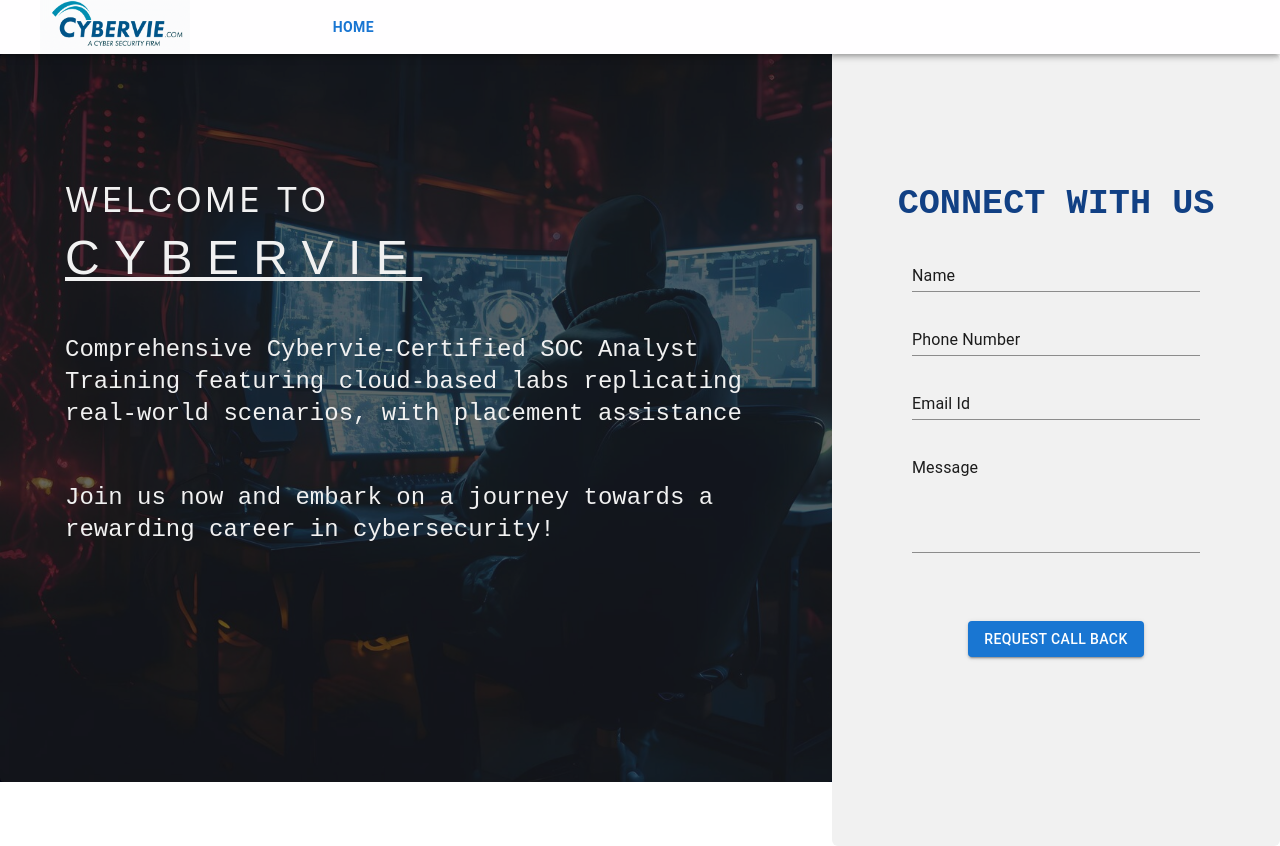
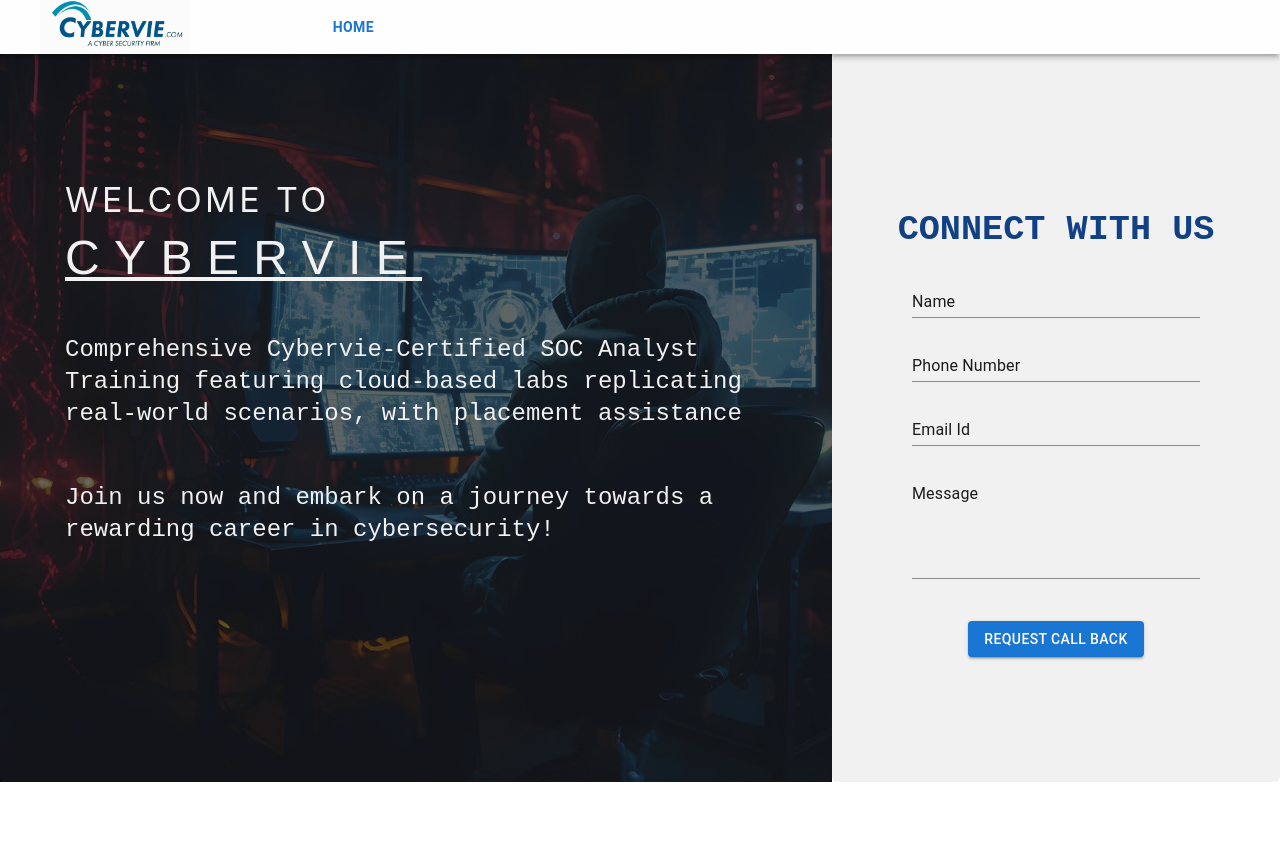
Before and after one commit to Finney-Solomon/cybervie-lead-generations, a React (Create React App) app: page / in a window 1280 px wide. After the commit the page ends 800 px from the top, so only its background shows below. Built offline with nearby package versions, Linux system fonts and the light colour scheme.

Commit message:
08-form Corrections and Loader update

```diff
--- a/src/components/LeadForm.jsx
+++ b/src/components/LeadForm.jsx
@@ -7,6 +7,7 @@ import { useForm } from "react-hook-form";
 import axios from "../api/api";
 import { useDispatch } from "react-redux";
 import { openSnackBarNotification } from "../redux/actions";
+import { Backdrop, CircularProgress } from "@mui/material";
 
 export const LeadForm = () => {
   const {
@@ -14,9 +15,11 @@ export const LeadForm = () => {
     handleSubmit,
     formState: { errors },
   } = useForm();
+  const [open, setOpen] = React.useState(false);
 
   const dispatch = useDispatch();
   const onSubmit = async (data) => {
+    setOpen(true);
     try {
       if (Object.keys(errors).length === 0) {
         console.log("Form data submitted:", data);
@@ -51,6 +54,8 @@ export const LeadForm = () => {
         notificationType: "error",
       };
       dispatch(openSnackBarNotification(notification));
+    } finally {
+      setOpen(false);
     }
   };
 
@@ -65,7 +70,6 @@ export const LeadForm = () => {
         margin: "auto",
         alignContent: "center",
         justifyContent: "center",
-        paddingBottom:"8vh"
       }}
     >
       <Typography
@@ -78,7 +82,7 @@ export const LeadForm = () => {
           color: "#114084",
           paddingTop: "2em",
           textAlign: "center",
-          fontWeight:"900"
+          fontWeight: "900",
         }}
       >
         CONNECT WITH US
@@ -195,10 +199,20 @@ export const LeadForm = () => {
             />
           </div>
         </div>
-        <div style={{ margin: "1rem 0", textAlign: "center",padding:"2em" }}>
+        <div style={{ margin: "1rem 0", textAlign: "center", padding: "1em" }}>
           <Button type="submit" variant="contained">
             Request Call Back
           </Button>
+          {open ? (
+            <Backdrop
+              sx={{ color: "#fff", zIndex: (theme) => theme.zIndex.drawer + 1 }}
+              open={open}
+            >
+              <CircularProgress color="inherit" />
+            </Backdrop>
+          ) : (
+            <></>
+          )}
         </div>
       </form>
     </Box>
```
